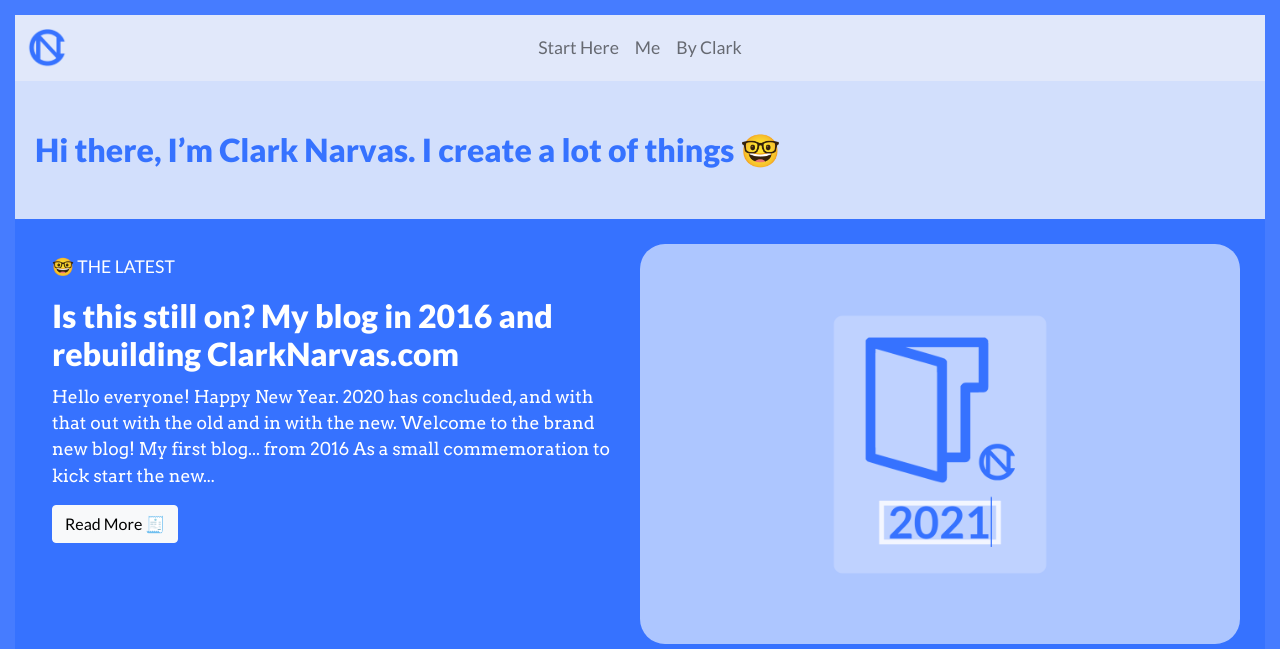
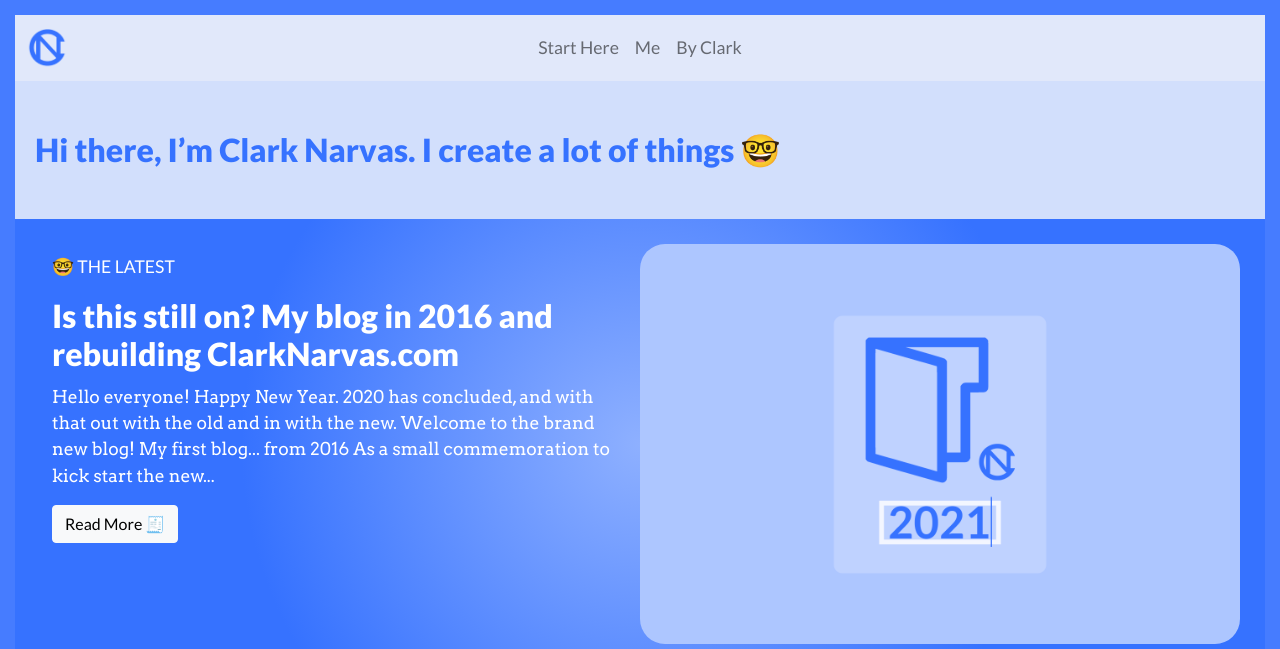
Before and after one commit to ClarkNarvas/ClarkNarvas.com, a Jekyll site: the page built from index.markdown, in a window 1280 px wide. Shown: the top 649 px of the page. Built offline with Jekyll 4.4.1, drawn with Linux system fonts in a browser that asks for light colours; comment, search, counter and statistics services are not loaded; grey boxes are pictures that could not be loaded.

Commit message:
gradient the latest

```diff
--- a/_layouts/clarkhome.html
+++ b/_layouts/clarkhome.html
@@ -10,8 +10,9 @@
 
         </div>
 
-        <div class="homepage-top-bottom row" style="background-color:#3672ff;padding: 25px;">
-            <div class="col-md-6 align-middle" style="background-color: #3672ff;padding-bottom: 20px;">
+        <div class="homepage-top-bottom row" style=" background: rgb(142,176,255);
+background: radial-gradient(circle, rgba(142,176,255,1) 0%, rgba(54,114,255,1) 60%); ;padding: 25px;">
+            <div class="col-md-6 align-middle" style="padding-bottom: 20px;">
 
                 {% for post in site.posts limit: 1%}
                 <div class="homepage-top-text align-middle" style="display: inline-block;">
@@ -23,7 +24,7 @@
 
             </div>
 
-            <div class="col-md-6 fill" style="max-height: 400px;background-color: #3672ff; border-radius: 25px;">
+            <div class="col-md-6 fill" style="max-height: 400px;border-radius: 25px;">
                 <img src="{{ post.featured-image }}" alt="{{post.thumbnail-alt}}" style="width: 140%; height: auto">
 
 
```
